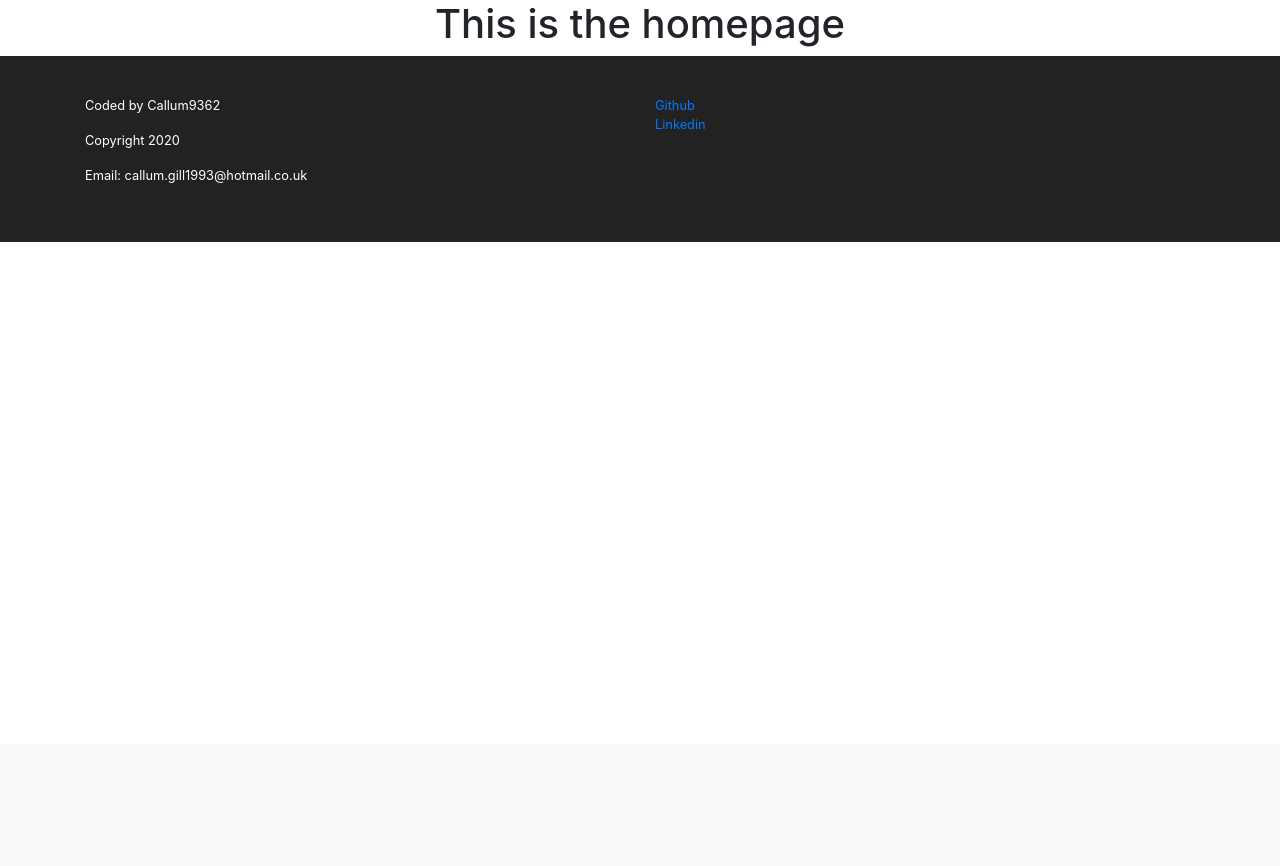
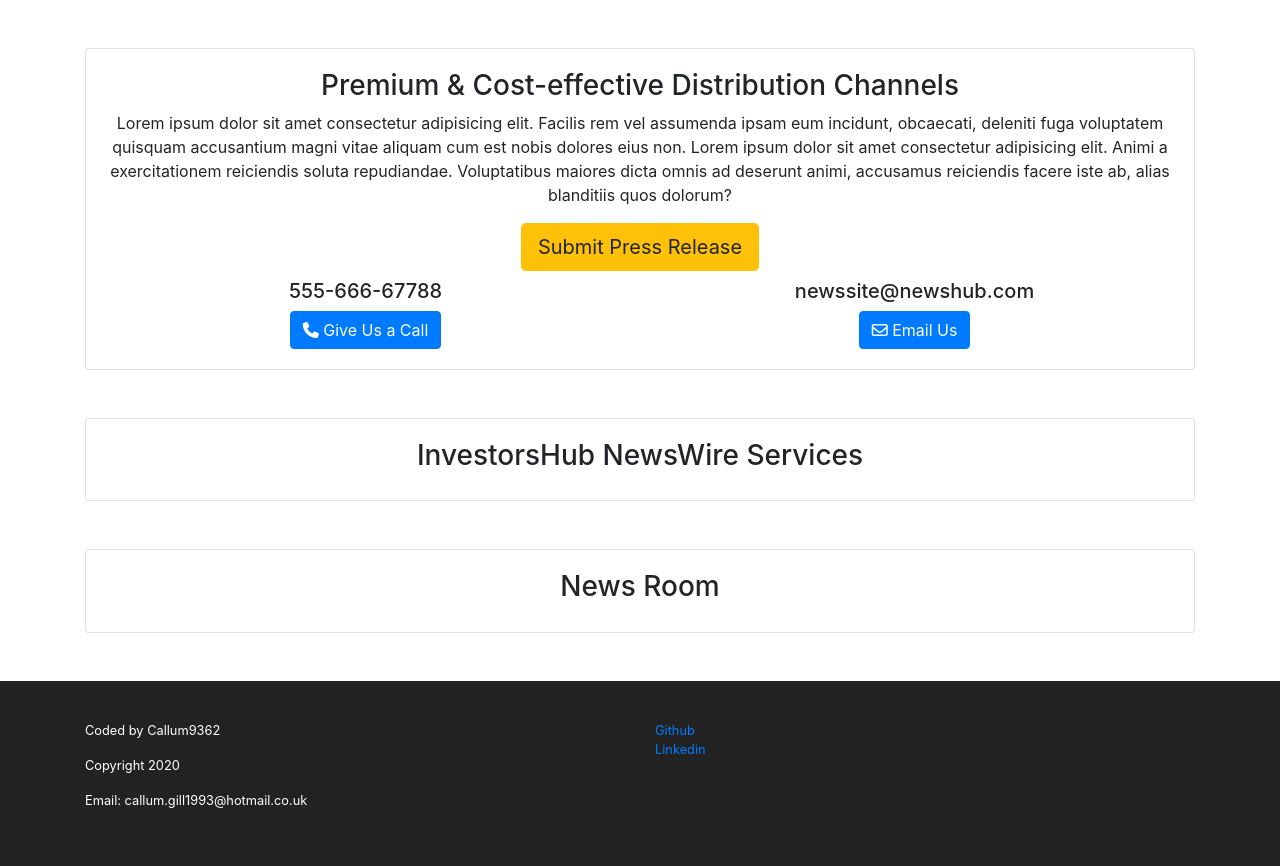
Before and after one commit to Callum9362/newsite, a PHP site: page / in a window 1280 px wide. Shown: the part 56-922 px from the top of the page. Before the commit the page ends 298 px from the top, so only its background shows below. Run offline with PHP 8.4, Linux system fonts and the light colour scheme; some libraries are stand-ins or nearby versions.

Commit message:
Added sections for the newsite

```diff
--- a/public/index.php
+++ b/public/index.php
@@ -1,7 +1,45 @@
-<?php include 'header.php';?>
+<?php include 'header.php'; ?>
 
 <body>
-    <h1 class="text-center">This is the homepage</h1>
+
+    <div class="container pt-5 pb-5">
+        <div class="card">
+            <div class="card-body text-center">
+                <h3>Premium & Cost-effective Distribution Channels</h3>
+                <p>Lorem ipsum dolor sit amet consectetur adipisicing elit. Facilis rem vel assumenda ipsam eum incidunt, obcaecati, deleniti fuga voluptatem quisquam accusantium magni vitae aliquam cum est nobis dolores eius non.
+                    Lorem ipsum dolor sit amet consectetur adipisicing elit. Animi a exercitationem reiciendis soluta repudiandae. Voluptatibus maiores dicta omnis ad deserunt animi, accusamus reiciendis facere iste ab, alias blanditiis quos dolorum?
+                </p>
+                <button type="button" class="btn btn-warning btn-lg">Submit Press Release</button>
+                <div class="row pt-2">
+                    <div class="col-sm">
+                        <h5>555-666-67788</h5>
+                        <button class="btn btn-primary" type="submit"><i class="fa fa-phone" aria-hidden="true"></i> Give Us a Call</button>
+                    </div>
+                    <div class="col-sm">
+                        <h5>newssite@newshub.com</h5>
+                        <button class="btn btn-primary" type="submit"><i class="fa fa-envelope-o" aria-hidden="true"></i> Email Us</button>
+                    </div>
+                </div>
+            </div>
+        </div>
+    </div>
+
+    <div class="container pb-5">
+        <div class="card">
+            <div class="card-body text-center">
+                <h3>InvestorsHub NewsWire Services</h3>
+            </div>
+        </div>
+    </div>
+
+    <div class="container pb-5">
+        <div class="card">
+            <div class="card-body text-center">
+                <h3>News Room</h3>
+            </div>
+        </div>
+    </div>
+
 </body>
 
-<?php include 'footer.php';?>
+<?php include 'footer.php'; ?>
```
